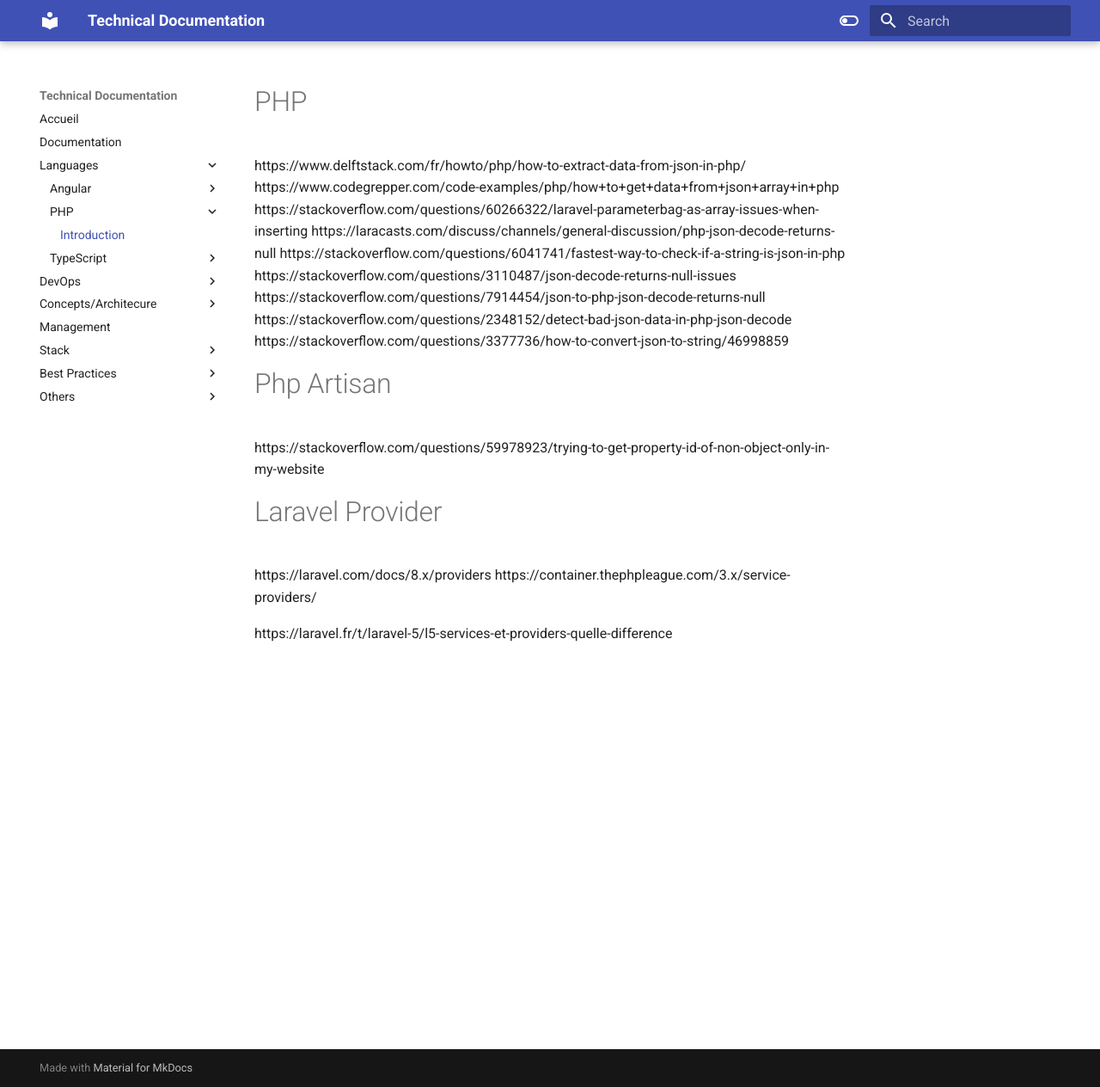
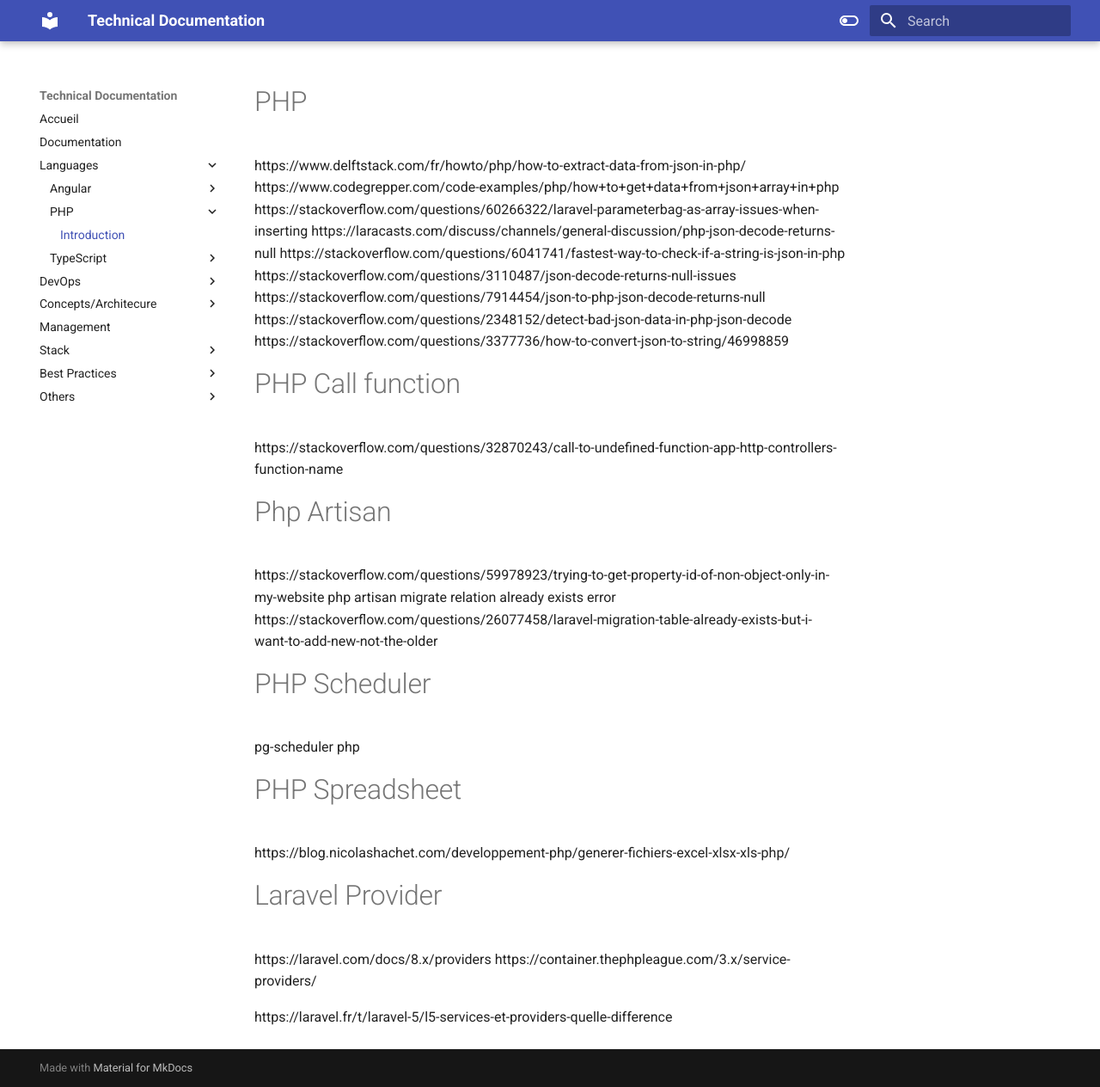
Before and after one commit to AnneLaure57/doc, an MkDocs documentation site: the page built from docs/PHP/indexPHP.md, in a window 1280 px wide and 1264 px high. Shown: the whole window at 86% size. Built offline with MkDocs 1.6.1 and Material for MkDocs 9.7.7, drawn with Linux system fonts in a browser that asks for light colours.

```diff
--- a/docs/indexPHP.md
+++ b/docs/PHP/indexPHP.md
@@ -10,8 +10,20 @@ https://stackoverflow.com/questions/7914454/json-to-php-json-decode-returns-null
 https://stackoverflow.com/questions/2348152/detect-bad-json-data-in-php-json-decode
 https://stackoverflow.com/questions/3377736/how-to-convert-json-to-string/46998859
 
+# PHP Call function
+
+https://stackoverflow.com/questions/32870243/call-to-undefined-function-app-http-controllers-function-name
+
 # Php Artisan
 https://stackoverflow.com/questions/59978923/trying-to-get-property-id-of-non-object-only-in-my-website
+php artisan migrate relation already exists error
+https://stackoverflow.com/questions/26077458/laravel-migration-table-already-exists-but-i-want-to-add-new-not-the-older
+
+# PHP Scheduler
+pg-scheduler php
+
+# PHP Spreadsheet
+https://blog.nicolashachet.com/developpement-php/generer-fichiers-excel-xlsx-xls-php/
 
 # Laravel Provider
 
--- a/mkdocs.yml
+++ b/mkdocs.yml
@@ -43,7 +43,7 @@ nav:
         - 'Angular':
             - 'Introduction' : 'Angular/indexAngular.md'
         - 'PHP':
-            - 'Introduction' : 'indexPHP.md'
+            - 'Introduction' : 'PHP/indexPHP.md'
         - 'TypeScript':
             - 'Introduction' : TypeScript/indexTypeScript.md
     - 'DevOps':
@@ -54,7 +54,7 @@ nav:
     - 'Concepts/Architecure':
         - 'API':
             - 'API REST': indexAPIREST.md
-    - 'Management': 'management.md'
+    - 'Management': 'Management/management.md'
     - 'Stack':
         - 'Technical Stack': 'technicalStack.md'
         - 'Project Stack': 'projectStack.md'
```
Also changed, not shown: docs/BestPractices/bestPracticesGit.md (+11 -0 lines), docs/Management/ManagingAgile/AgilePlanification.md (added, +3 -0 lines), docs/Management/SAFe/indexSAFe.md (added, +1 -0 lines), docs/Management/SCRUM/startSCRUM.md (added, +3 -0 lines), docs/SQL/Postgres/indexPostgreSQL.md (added, +8 -0 lines), docs/TypeScript/indexTypeScript.md (+2 -1 lines), docs/Management/management.md (renamed from docs/management.md).
